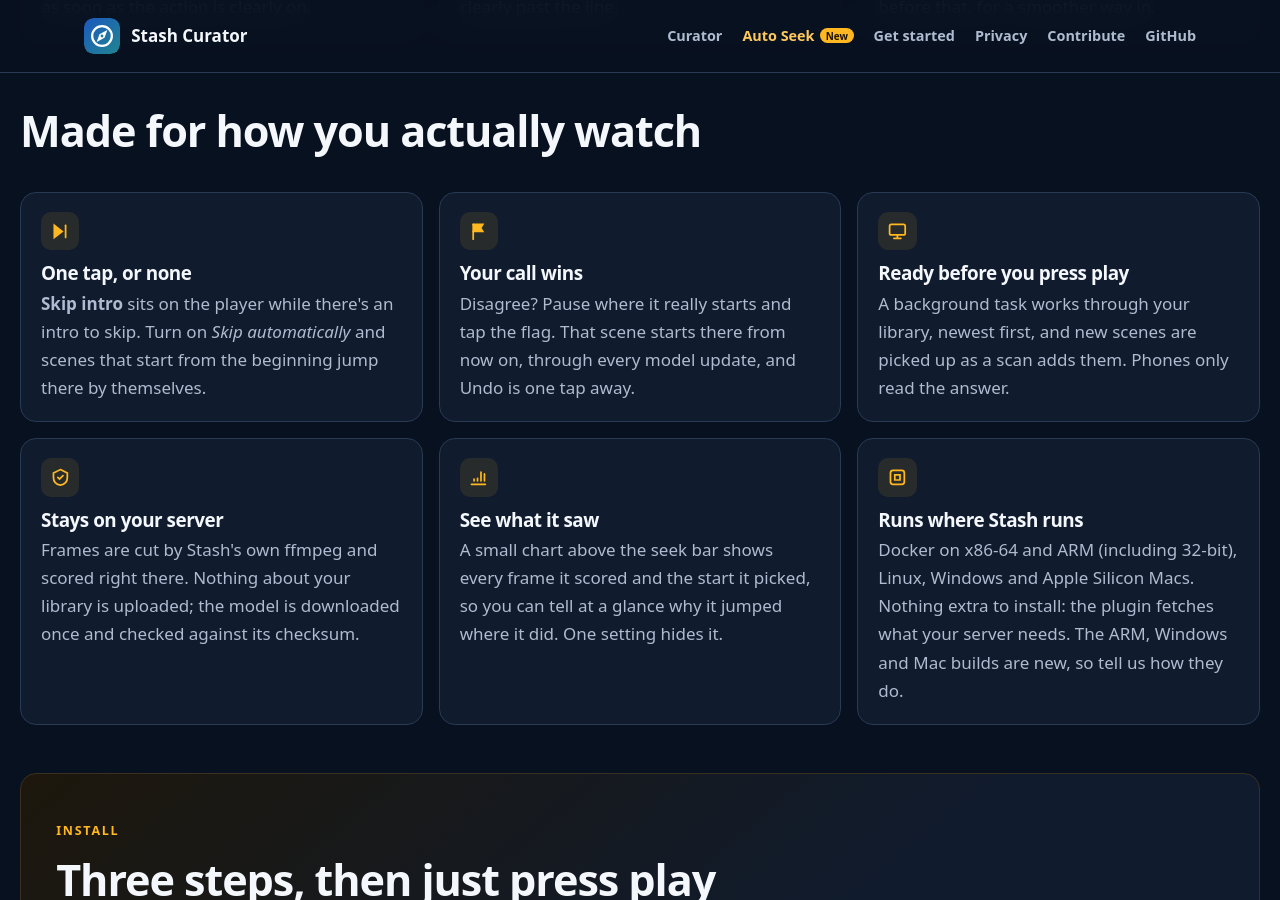
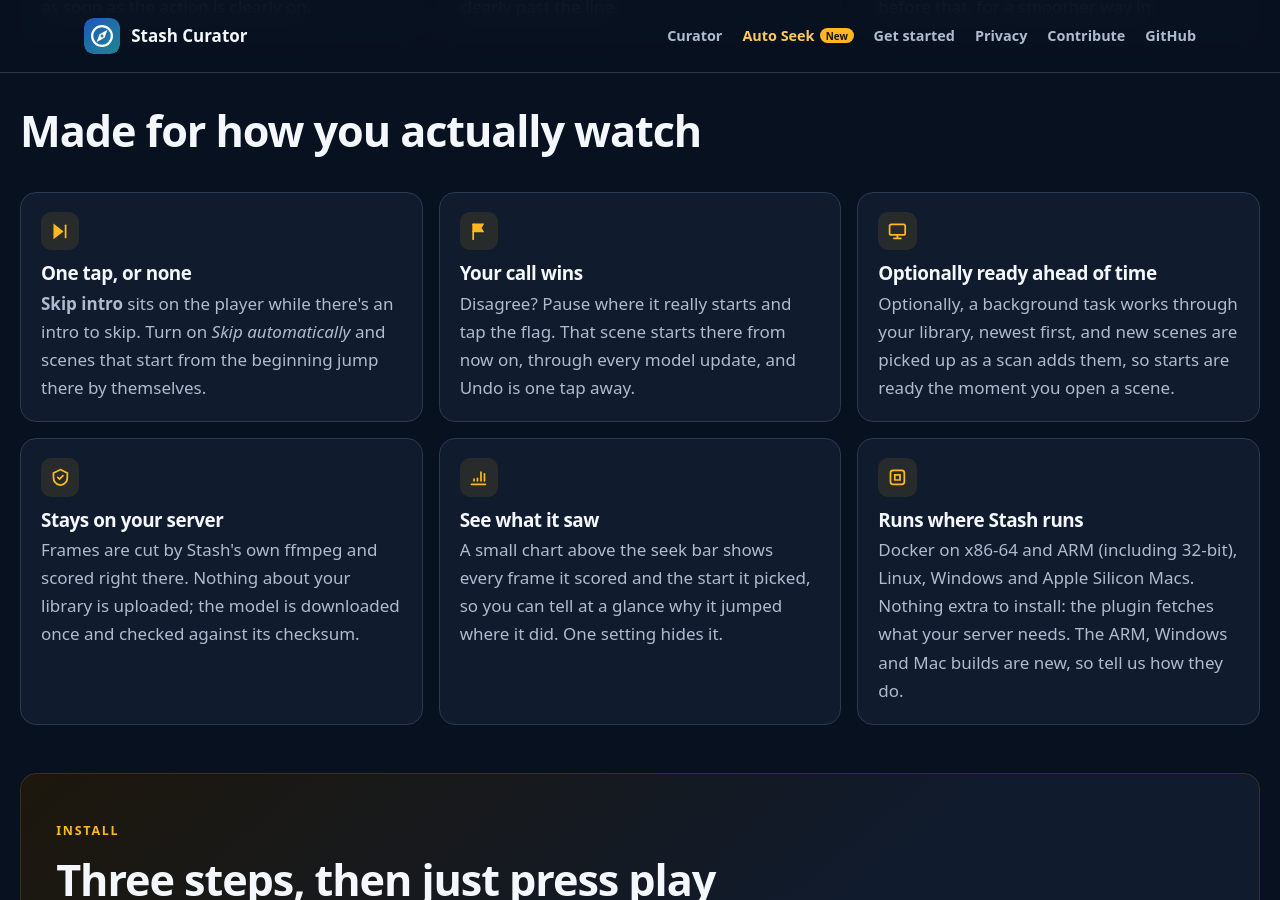
Before and after one commit to mrx-31415/stash-curator, a Jekyll site: the page built from docs/auto-seek.html, in a window 1280 px wide and 900 px high, scrolled down 1225 px. Built offline with Jekyll 4.4.1, drawn with Linux system fonts in a browser that asks for light colours; some of the changed text lies outside the part shown.

Commit message:
docs: describe Auto Seek as running on demand, with background work optional
Auto Seek works a scene out on the server in a few seconds when it is
opened; the library task and new-scene hook only prepare scenes ahead of
time. The README, landing pages and plugin-source description no longer
lean on "every device, phones included".

Co-Authored-By: Claude Opus 5.5 <noreply@anthropic.com>

```diff
--- a/docs/auto-seek.html
+++ b/docs/auto-seek.html
@@ -12,7 +12,7 @@ icon: auto-seek.svg
   <div>
     <span class="as-badge"><img src="{{ '/assets/auto-seek.svg' | relative_url }}" alt="">New · a Stash plugin from Curator</span>
     <h1>Skip the intro. <span>Every&nbsp;scene.</span></h1>
-    <p class="lede">Auto Seek finds where the action starts in each scene and jumps straight there. Tap <strong>Skip intro</strong> on the player, or let it skip on its own. Your server works it out once, so the answer is waiting on every device, phones included.</p>
+    <p class="lede">Auto Seek finds where the action starts in each scene and jumps straight there. Tap <strong>Skip intro</strong> on the player, or let it skip on its own. Your Stash server works it out in a few seconds when you open a scene, or ahead of time in the background.</p>
     <div class="actions">
       <a class="button" href="#install">Install Auto Seek</a>
       <a class="button secondary" href="#how">See how it finds the start</a>
@@ -80,8 +80,8 @@ icon: auto-seek.svg
   </section>
   <section class="as-feature">
     <span class="icon"><svg viewBox="0 0 24 24" fill="none" stroke="currentColor" stroke-width="2" stroke-linecap="round"><rect x="3" y="4" width="18" height="12" rx="2"/><path d="M8 20h8M12 16v4"/></svg></span>
-    <h3>Ready before you press play</h3>
-    <p>A background task works through your library, newest first, and new scenes are picked up as a scan adds them. Phones only read the answer.</p>
+    <h3>Optionally ready ahead of time</h3>
+    <p>Optionally, a background task works through your library, newest first, and new scenes are picked up as a scan adds them, so starts are ready the moment you open a scene.</p>
   </section>
   <section class="as-feature">
     <span class="icon"><svg viewBox="0 0 24 24" fill="none" stroke="currentColor" stroke-width="2" stroke-linecap="round"><path d="M12 3l8 4v5c0 5-3.5 8-8 9-4.5-1-8-4-8-9V7z"/><path d="M9 12l2 2 4-4"/></svg></span>
--- a/scripts/build_plugin.py
+++ b/scripts/build_plugin.py
@@ -310,7 +310,7 @@ AUTO_SEEK = ROOT / "auto-seek"
 AUTO_SEEK_FILES = ("auto_seek.py", "ort_api.py", "auto-seek.js", "auto-seek.css", "auto-seek.yml")
 AUTO_SEEK_DESCRIPTION = (
     "Skip the intro of every scene: finds where the action starts, on your server, "
-    "and jumps there on every device."
+    "and jumps straight there."
 )
 
 
```
Also changed, not shown: other parts of docs/auto-seek.html (+1 -1 lines), docs/index.md (+1 -1 lines), README.md.
